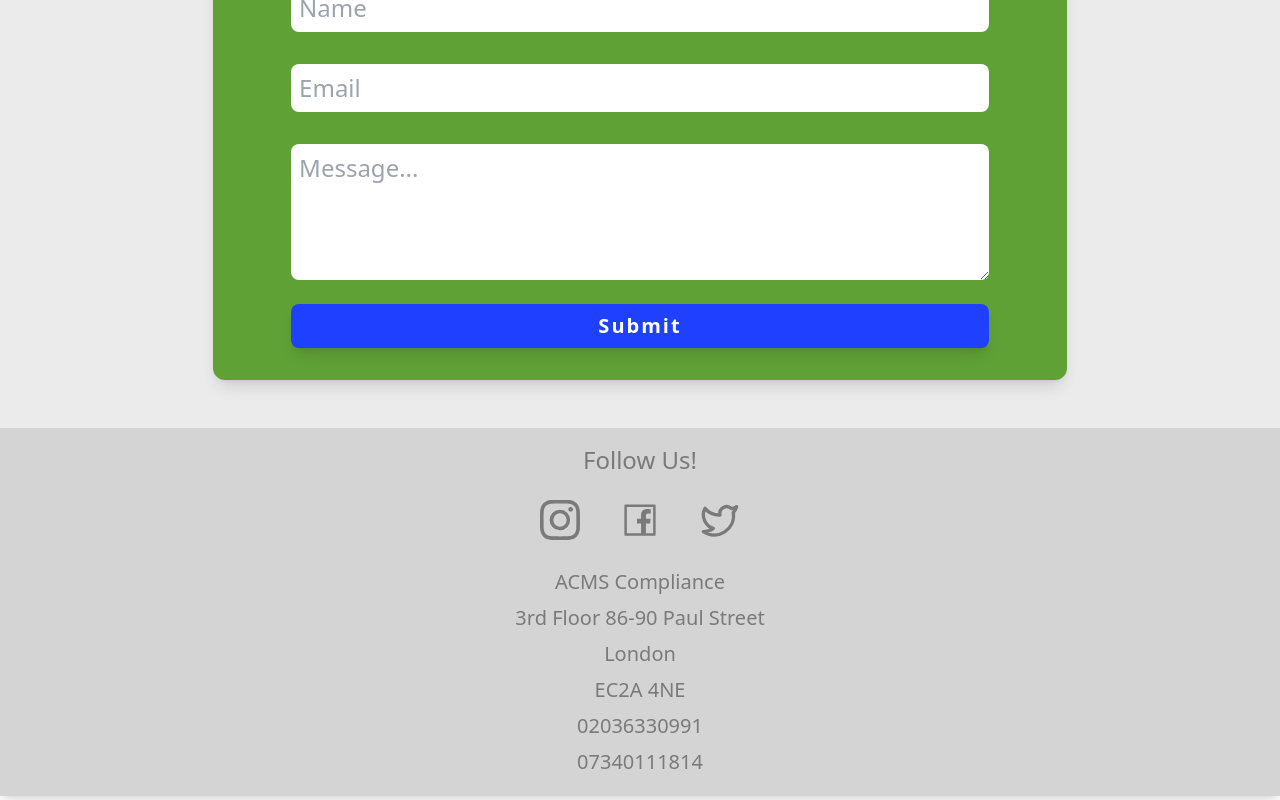
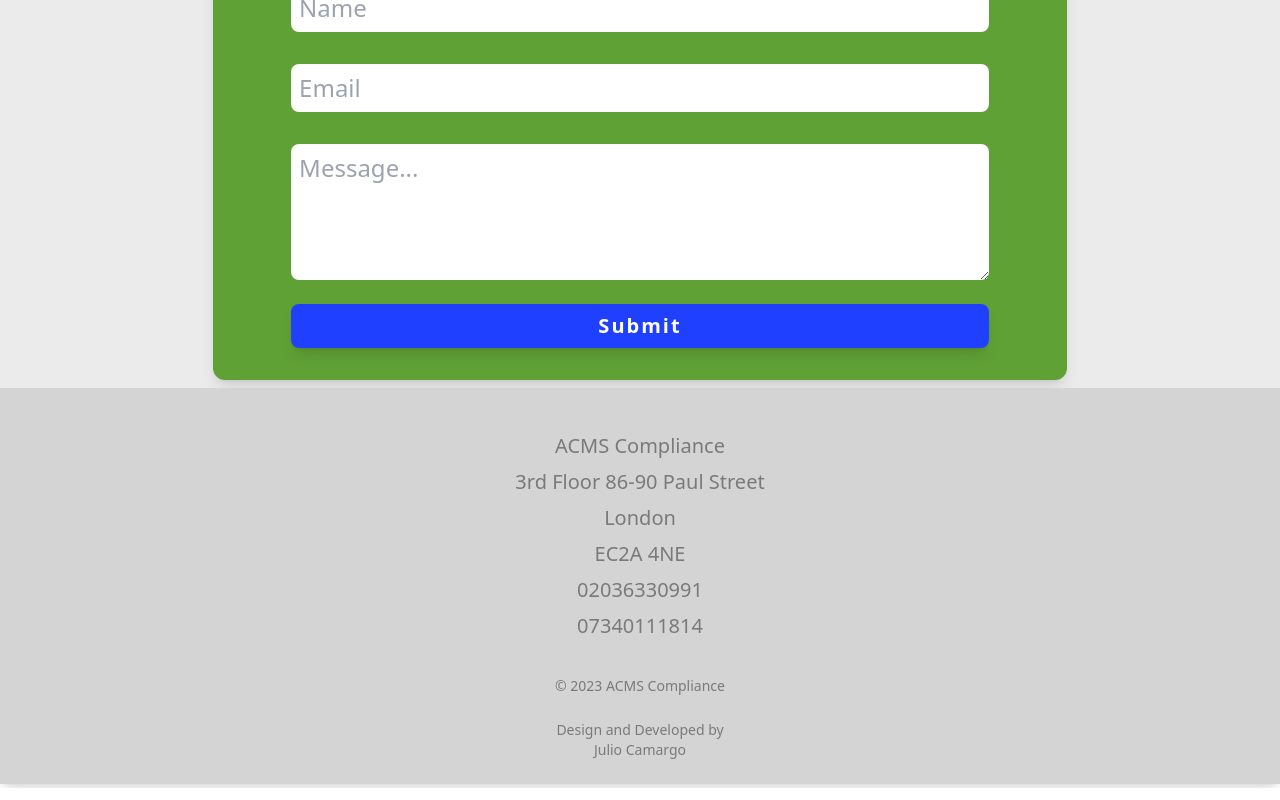
Before and after one commit to jcamargoUK/acmfinal, a Next.js app: page / in a window 1280 px wide. Shown: the part 3982-4782 px from the top of the page. Built offline with nearby package versions, Linux system fonts and the light colour scheme.

Commit message:
launch day

```diff
--- a/components/footer.tsx
+++ b/components/footer.tsx
@@ -4,6 +4,7 @@ import { BsInstagram } from 'react-icons/bs'
 import { AiOutlineFacebook } from 'react-icons/ai'
 import { LuTwitter } from 'react-icons/lu'
 import { BsTelephone } from 'react-icons/bs'
+import Link from 'next/link'
 export default function Footer() {
   return(
     <section
@@ -17,10 +18,10 @@ export default function Footer() {
       text-center
       mb-1
       py-4
-      mt-12'
+      mt-2'
     >
-     <h1 className=' flex m-auto text-2xl text-gray '> Follow Us!</h1>
-     <div className=' flex m-auto text-2xl text-gray space-x-10 mt-6 '>
+     {/* <h1 className=' flex m-auto text-2xl text-gray '> Follow Us!</h1> */}
+     {/* <div className=' flex m-auto text-2xl text-gray space-x-10 mt-6 '>
       < BsInstagram
         className='w-10 h-10'
       />
@@ -30,7 +31,7 @@ export default function Footer() {
       < LuTwitter
         className='w-10 h-10'
       />
-     </div>
+     </div> */}
      <div className='text-xl text-gray mt-6 leading-9'>
       <p>ACMS Compliance</p>
       <p>3rd Floor 86-90 Paul Street</p>
@@ -39,6 +40,10 @@ export default function Footer() {
       <p><a href='tel: 02036330991'>02036330991</a></p>
       <p><a href='tel: 07340111814'>07340111814</a></p>
      </div>
+     <div>
+      <p className='text-gray text-sm mt-8'>© 2023 ACMS Compliance</p>
+      <p className='text-gray text-sm mt-6 mb-2'>Design and Developed by <span className='hover:text-blue'><Link href="https://portfolio-phi-seven-34.vercel.app"><p className='hover:cursor-pointer-events-auto focus:pointer-events-auto'>Julio Camargo</p></Link></span></p>
+     </div>
     </section>
   )
 }
--- a/src/app/page.tsx
+++ b/src/app/page.tsx
@@ -9,13 +9,14 @@ import OurCommitment from '../../components/ourCommitment';
 import Footer from '../../components/footer';
 import LoadingComponent from '../../components/loadingComponent';
 
+// main component
 const Home: React.FC = () => {
   const [loadingComplete, setLoadingComplete] = useState(false);
 
+  // handle loading complete
   const handleLoadingComplete = () => {
     setLoadingComplete(true);
   };
-
   return (
     <div className="bg-backgroundTwo">
       {loadingComplete ? (
@@ -28,6 +29,7 @@ const Home: React.FC = () => {
           <Footer />
         </>
       ) : (
+        // loading component
         <LoadingComponent onComplete={handleLoadingComplete} />
       )}
     </div>
--- a/tailwind.config.js
+++ b/tailwind.config.js
@@ -17,6 +17,8 @@ module.exports = {
       white: '#ffffff',
       hoverbg: '#284777',
       hovertext: '#e9679b',
+      teal: '#00796B',
+      blueGray: '#546E7A',
 
       // backgroud: '#f7ebfa',
       primary: '#216F0B',
```
Also changed, not shown: 1 other file (tests, documents, lock files or other folders).
